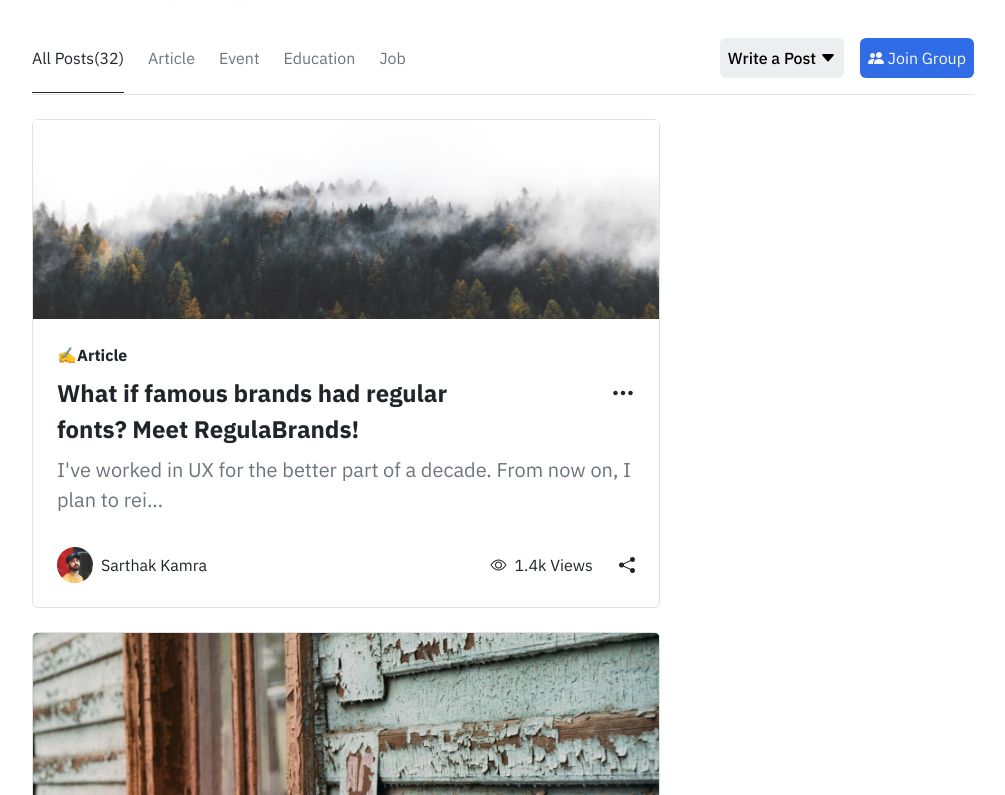
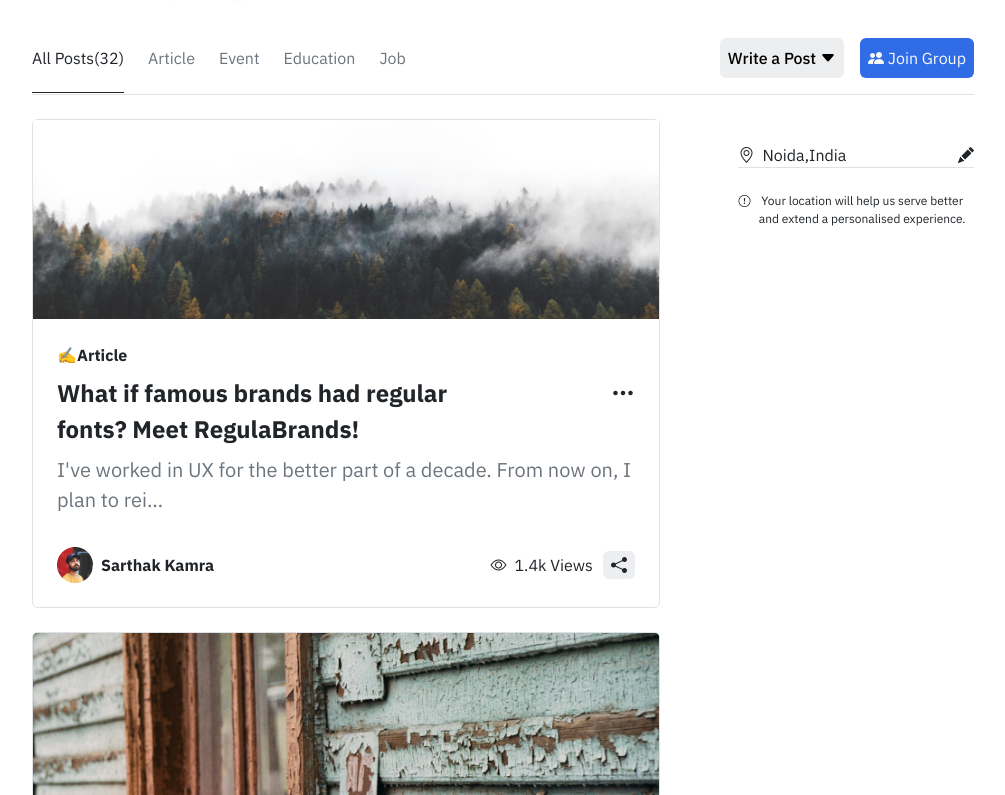
Before and after one commit to SHIVENDRA8004/ATG_Task_1, a React (Create React App) app: page / in a window 1280 px wide. Shown: the part 465-1260 px from the top of the page, without its empty margins (137-1142 px from the left). Built offline with nearby package versions, Linux system fonts and the light colour scheme.

Commit message:
Not Loggined Page Done

```diff
--- a/src/components/Layouts/PostFeed.js
+++ b/src/components/Layouts/PostFeed.js
@@ -29,7 +29,7 @@ const PostCard = ({
           <div className="d-flex justify-content-between fs-4 fw-bold">
             <div className="w-75">{postTitle}</div>
             <div>
-              <i class="bi bi-three-dots"></i>
+              <i className="bi bi-three-dots cursor-pointer"></i>
             </div>
           </div>
         ) : (
@@ -82,7 +82,7 @@ const PostCard = ({
             <div>
               <img className="pe-2" src={postIcon} alt="" />
             </div>
-            <div>{postUser}</div>
+            <div className="fw-bold">{postUser}</div>
           </div>
           <div className="d-flex justify-content-between align-items-center w-25">
             <div className="d-flex">
@@ -92,7 +92,7 @@ const PostCard = ({
               <div>{postViews} Views</div>
             </div>
             <div>
-              <i class="bi bi-share-fill"></i>
+              <i class="bi bi-share-fill p-1 ps-2 pe-2 rounded " style={{ backgroundColor: "#EDEEF0" }}></i>
             </div>
           </div>
         </div>
@@ -183,6 +183,29 @@ const PostFeed = () => {
             <PostCard key={post.postTitle} {...post} />
           ))}
         </div>
+        <div className="col-4 p-0 d-flex justify-content-center h-25">
+          <div className=" h-25">
+            <div className="d-flex justify-content-between w-75 m-4 ms-auto me-0 border border-end-0 border-top-0 border-start-0 border-secondary-1">
+              <div className="d-flex ">
+                <div>
+                  <i class="bi bi-geo-alt pe-2"></i>
+                </div>
+                <div>Noida,India</div>
+              </div>
+              <div>
+                <i class="bi bi-pencil-fill"></i>
+              </div>
+            </div>
+            <div className="d-flex w-75 ms-auto " style={{ fontSize: "12px" }}>
+              <div>
+                <i class="bi bi-exclamation-circle "></i>
+              </div>
+              <div className="text-center">
+                Your location will help us serve better and extend a personalised experience.
+              </div>
+            </div>
+          </div>
+        </div>
       </div>
     </div>
   );
```
